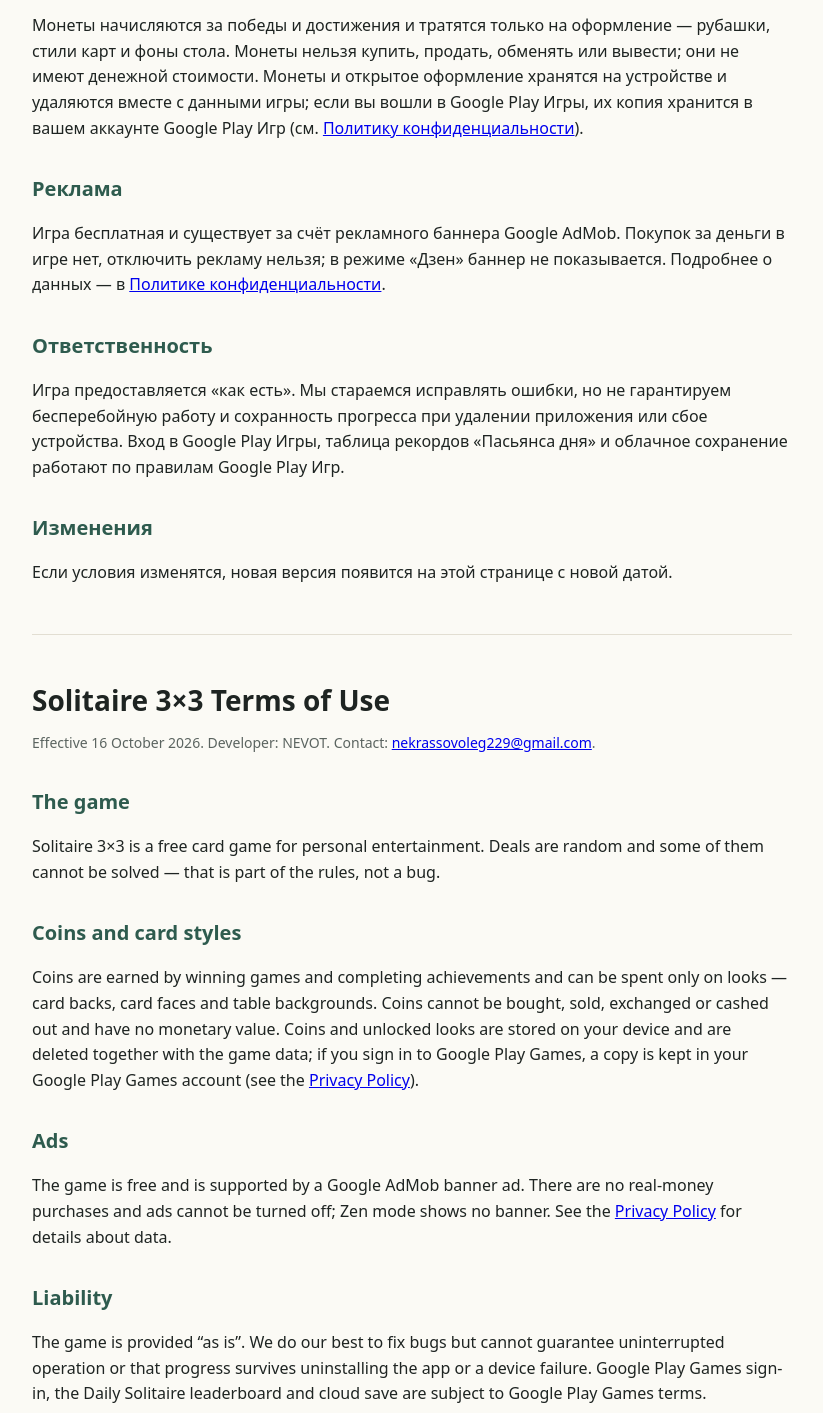
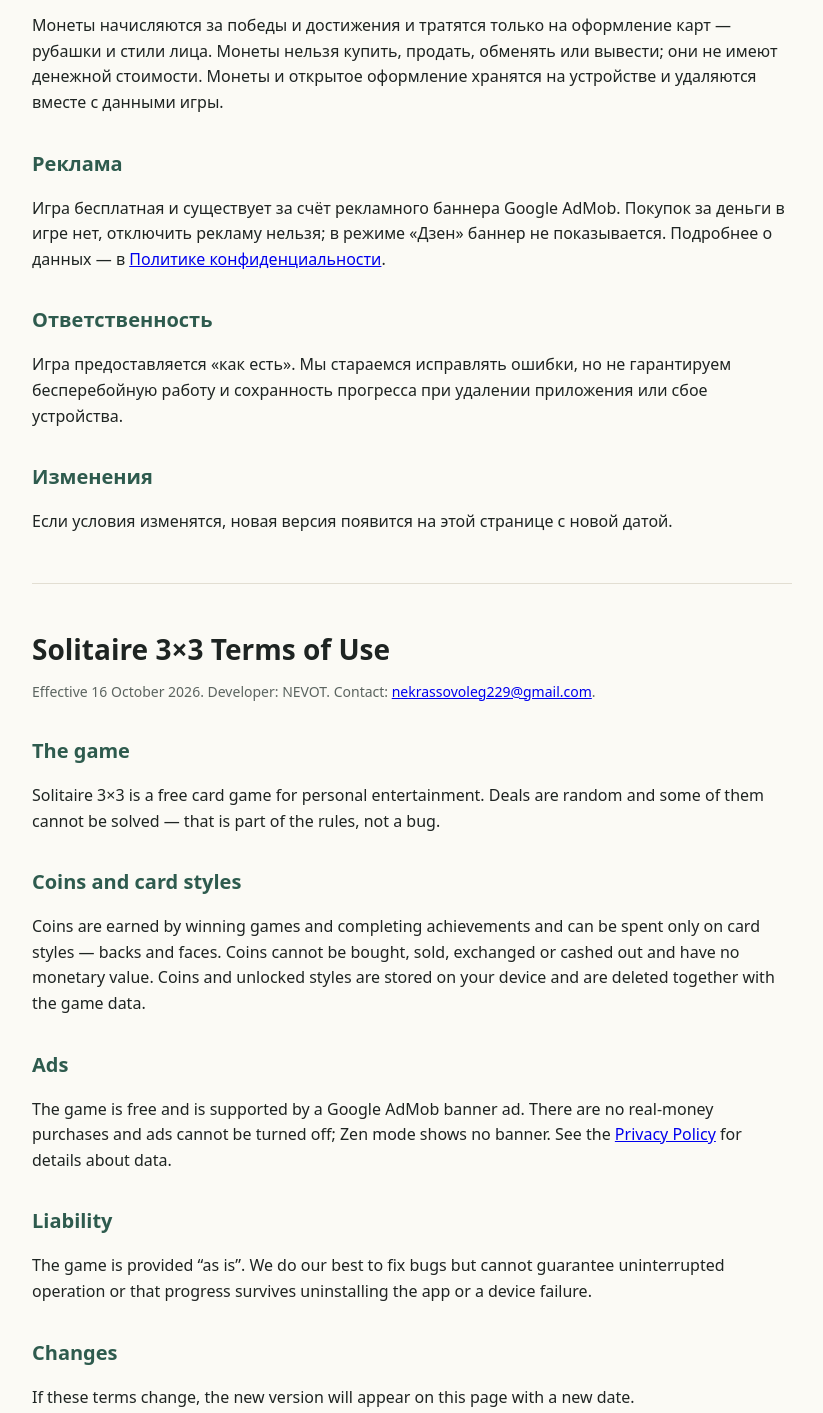
Before and after one commit to Mladnek/Mladnek.github.io, a plain HTML site: page terms.html in a window 1280 px wide. Shown: the part 327-1740 px from the top of the page, without its empty margins (228-1051 px from the left). Drawn offline with Linux system fonts and the light colour scheme.

Commit message:
Add files via upload

```diff
--- a/terms.html
+++ b/terms.html
@@ -30,13 +30,13 @@
 <p>«Пасьянс 3×3» — бесплатная карточная игра для личного развлечения. Раздачи случайны, и часть раскладов нельзя решить — это часть правил, а не ошибка.</p>
 
 <h2>Монеты и оформление</h2>
-<p>Монеты начисляются за победы и достижения и тратятся только на оформление — рубашки, стили карт и фоны стола. Монеты нельзя купить, продать, обменять или вывести; они не имеют денежной стоимости. Монеты и открытое оформление хранятся на устройстве и удаляются вместе с данными игры; если вы вошли в Google Play Игры, их копия хранится в вашем аккаунте Google Play Игр (см. <a href="privacy.html">Политику конфиденциальности</a>).</p>
+<p>Монеты начисляются за победы и достижения и тратятся только на оформление карт — рубашки и стили лица. Монеты нельзя купить, продать, обменять или вывести; они не имеют денежной стоимости. Монеты и открытое оформление хранятся на устройстве и удаляются вместе с данными игры.</p>
 
 <h2>Реклама</h2>
 <p>Игра бесплатная и существует за счёт рекламного баннера Google AdMob. Покупок за деньги в игре нет, отключить рекламу нельзя; в режиме «Дзен» баннер не показывается. Подробнее о данных — в <a href="privacy.html">Политике конфиденциальности</a>.</p>
 
 <h2>Ответственность</h2>
-<p>Игра предоставляется «как есть». Мы стараемся исправлять ошибки, но не гарантируем бесперебойную работу и сохранность прогресса при удалении приложения или сбое устройства. Вход в Google Play Игры, таблица рекордов «Пасьянса дня» и облачное сохранение работают по правилам Google Play Игр.</p>
+<p>Игра предоставляется «как есть». Мы стараемся исправлять ошибки, но не гарантируем бесперебойную работу и сохранность прогресса при удалении приложения или сбое устройства.</p>
 
 <h2>Изменения</h2>
 <p>Если условия изменятся, новая версия появится на этой странице с новой датой.</p>
@@ -52,13 +52,13 @@
 <p>Solitaire 3×3 is a free card game for personal entertainment. Deals are random and some of them cannot be solved — that is part of the rules, not a bug.</p>
 
 <h2>Coins and card styles</h2>
-<p>Coins are earned by winning games and completing achievements and can be spent only on looks — card backs, card faces and table backgrounds. Coins cannot be bought, sold, exchanged or cashed out and have no monetary value. Coins and unlocked looks are stored on your device and are deleted together with the game data; if you sign in to Google Play Games, a copy is kept in your Google Play Games account (see the <a href="privacy.html">Privacy Policy</a>).</p>
+<p>Coins are earned by winning games and completing achievements and can be spent only on card styles — backs and faces. Coins cannot be bought, sold, exchanged or cashed out and have no monetary value. Coins and unlocked styles are stored on your device and are deleted together with the game data.</p>
 
 <h2>Ads</h2>
 <p>The game is free and is supported by a Google AdMob banner ad. There are no real-money purchases and ads cannot be turned off; Zen mode shows no banner. See the <a href="privacy.html">Privacy Policy</a> for details about data.</p>
 
 <h2>Liability</h2>
-<p>The game is provided “as is”. We do our best to fix bugs but cannot guarantee uninterrupted operation or that progress survives uninstalling the app or a device failure. Google Play Games sign-in, the Daily Solitaire leaderboard and cloud save are subject to Google Play Games terms.</p>
+<p>The game is provided “as is”. We do our best to fix bugs but cannot guarantee uninterrupted operation or that progress survives uninstalling the app or a device failure.</p>
 
 <h2>Changes</h2>
 <p>If these terms change, the new version will appear on this page with a new date.</p>
```
Also changed, not shown: privacy.html (+1 -1 lines).
